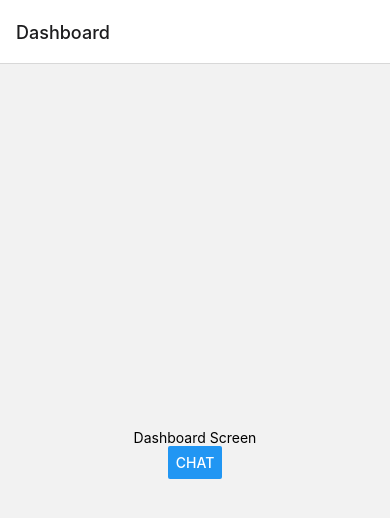
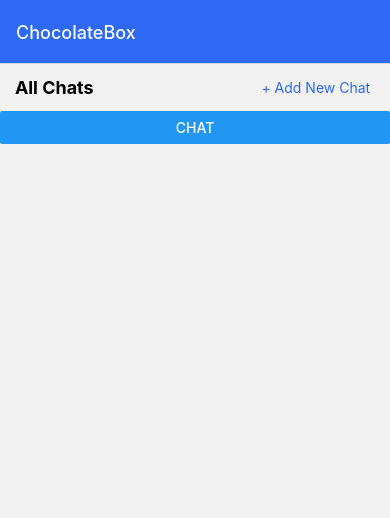
Before and after one commit to rajesh3173/chocolate-box, a React Native app: screen /Dashboard in a window 390 px wide. Shown: the top 518 px of the page. Built offline with nearby package versions, Linux system fonts and the light colour scheme.

Commit message:
implemented basic dashboard with 'header' and 'add new chat' button

```diff
--- a/App.js
+++ b/App.js
@@ -3,17 +3,21 @@ import { createNativeStackNavigator } from '@react-navigation/native-stack';
 import Dashboard from './Screens/Dashboard';
 import Chat from './Screens/Chat';
 import { StatusBar } from 'expo-status-bar';
+import Colors from './Constants/colors';
 
 const Stack = createNativeStackNavigator();
 
 export default function App() {
   return (
     <>
-    <StatusBar style='dark'/>
+    <StatusBar style='light'/>
     <NavigationContainer>
-      <Stack.Navigator>
-        <Stack.Screen name='Dashboard' component={Dashboard} />
-        <Stack.Screen name='Chat' component={Chat} />
+      <Stack.Navigator screenOptions={{
+        headerStyle: {backgroundColor: Colors.primary800},
+        headerTintColor: 'white'
+      }}>
+        <Stack.Screen name='Dashboard' component={Dashboard} options={{title: "ChocolateBox"}} />
+        <Stack.Screen name='Chat' component={Chat} options={{title: "Chat"}} />
       </Stack.Navigator>
     </NavigationContainer>
     </>
--- /dev/null
+++ b/Constants/colors.js
@@ -0,0 +1,5 @@
+const Colors = {
+    primary800: '#2D69F4'
+}
+
+export default Colors;
--- /dev/null
+++ b/Constants/scales.js
@@ -0,0 +1,12 @@
+import { Dimensions } from "react-native";
+
+const {width, height} = Dimensions.get('window');
+
+const guidelineBaseWidth = 393;
+const guidelineBaseHeight = 840;
+
+const scale = size => width / guidelineBaseWidth * size;
+const verticalScale = size => height / guidelineBaseHeight * size;
+const moderateScale = (size,factor = 0.5) => size + ( scale(size) - size ) * factor;
+
+export {scale, verticalScale, moderateScale};
--- a/Screens/Dashboard.js
+++ b/Screens/Dashboard.js
@@ -1,4 +1,6 @@
-import { Button, StyleSheet, Text, View } from "react-native";
+import { Button, Pressable, StyleSheet, Text, View } from "react-native";
+import Colors from "../Constants/colors";
+import { scale, verticalScale, moderateScale } from "../Constants/scales";
 
 const Dashboard = ({navigation}) => {
 
@@ -6,9 +8,18 @@ const Dashboard = ({navigation}) => {
         navigation.navigate('Chat')
     }
 
+    function addNewHandler(){
+        console.log("addNewHandler clicked");
+    }
+
     return(
-        <View style={styles.container}>
-            <Text>Dashboard Screen</Text>
+        <View>
+            <View style={styles.headerSection}>
+                <Text style={styles.headerText}>All Chats</Text>
+                <Pressable onPress={addNewHandler} style={ styles.addNewButton}>
+                   <Text style={styles.addNewButtonText}>+ Add New Chat</Text>
+                </Pressable>
+            </View>
             <Button title="chat" onPress={chatScreen} />
         </View>
     );
@@ -17,9 +28,24 @@ const Dashboard = ({navigation}) => {
 export default Dashboard;
 
 const styles = StyleSheet.create({
-    container:{
-        flex: 1,
-        justifyContent: 'center',
+    headerSection:{
+        paddingHorizontal: scale(15),
+        paddingVertical: scale(10),
+        flexDirection: 'row',
+        justifyContent: 'space-between',
         alignItems: 'center'
+    },
+    headerText:{
+        fontSize: moderateScale(18),
+        fontWeight: 'bold'
+    },
+    addNewButton:{
+        padding: scale(5)
+    },
+    addNewButtonText:{
+        color: Colors.primary800
+    },
+    test:{
+        backgroundColor: 'pink'
     }
 });
```
